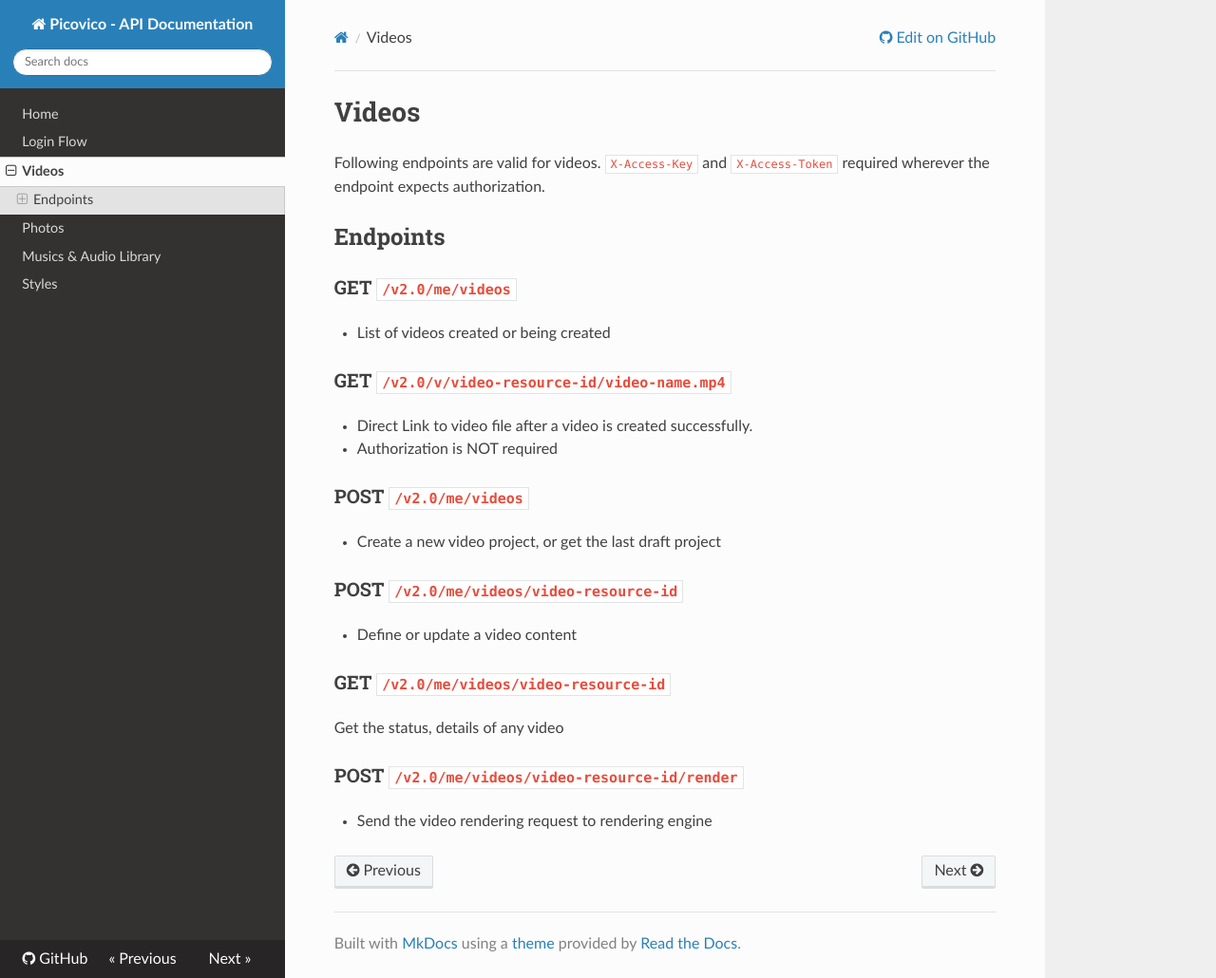
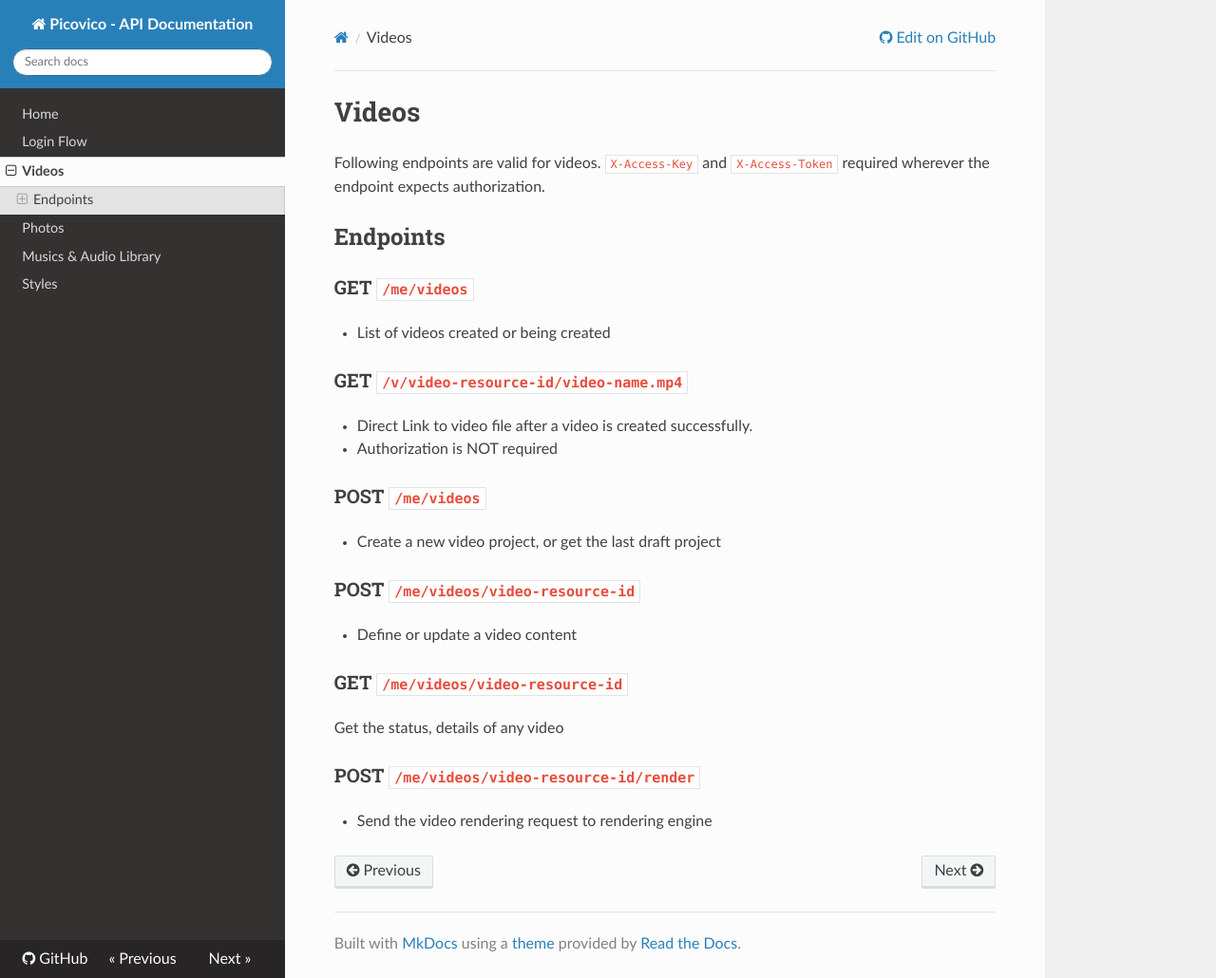
Before and after one commit to picovico/apidocs, an MkDocs documentation site: the page built from docs/videos.md, in a window 1280 px wide and 1030 px high. Shown: the whole window at 95% size. Built offline with MkDocs 1.6.1, drawn with Linux system fonts in a browser that asks for light colours; nearby versions of some CDN libraries; old or Windows-style settings are respelled for this version of MkDocs.

Commit message:
First commit

```diff
--- a/docs/videos.md
+++ b/docs/videos.md
@@ -1,17 +1,23 @@
 #Videos
 Following endpoints are valid for videos. `X-Access-Key` and `X-Access-Token` required wherever the endpoint expects
 authorization.
+
 ## Endpoints
-### GET `/v2.0/me/videos`
+### GET `/me/videos`
 * List of videos created or being created
-### GET `/v2.0/v/video-resource-id/video-name.mp4`
+
+### GET `/v/video-resource-id/video-name.mp4`
 * Direct Link to video file after a video is created successfully.
 * Authorization is NOT required
-### POST `/v2.0/me/videos`
+
+### POST `/me/videos`
 * Create a new video project, or get the last draft project
-### POST `/v2.0/me/videos/video-resource-id`
+
+### POST `/me/videos/video-resource-id`
 * Define or update a video content
-### GET `/v2.0/me/videos/video-resource-id`
+
+### GET `/me/videos/video-resource-id`
 Get the status, details of any video
-### POST `/v2.0/me/videos/video-resource-id/render`
+
+### POST `/me/videos/video-resource-id/render`
 * Send the video rendering request to rendering engine
```
Also changed, not shown: docs/index.md (+2 -1 lines), docs/login-flow.md (+1 -1 lines), docs/musics.md (+16 -0 lines), docs/styles.md (+41 -0 lines).
